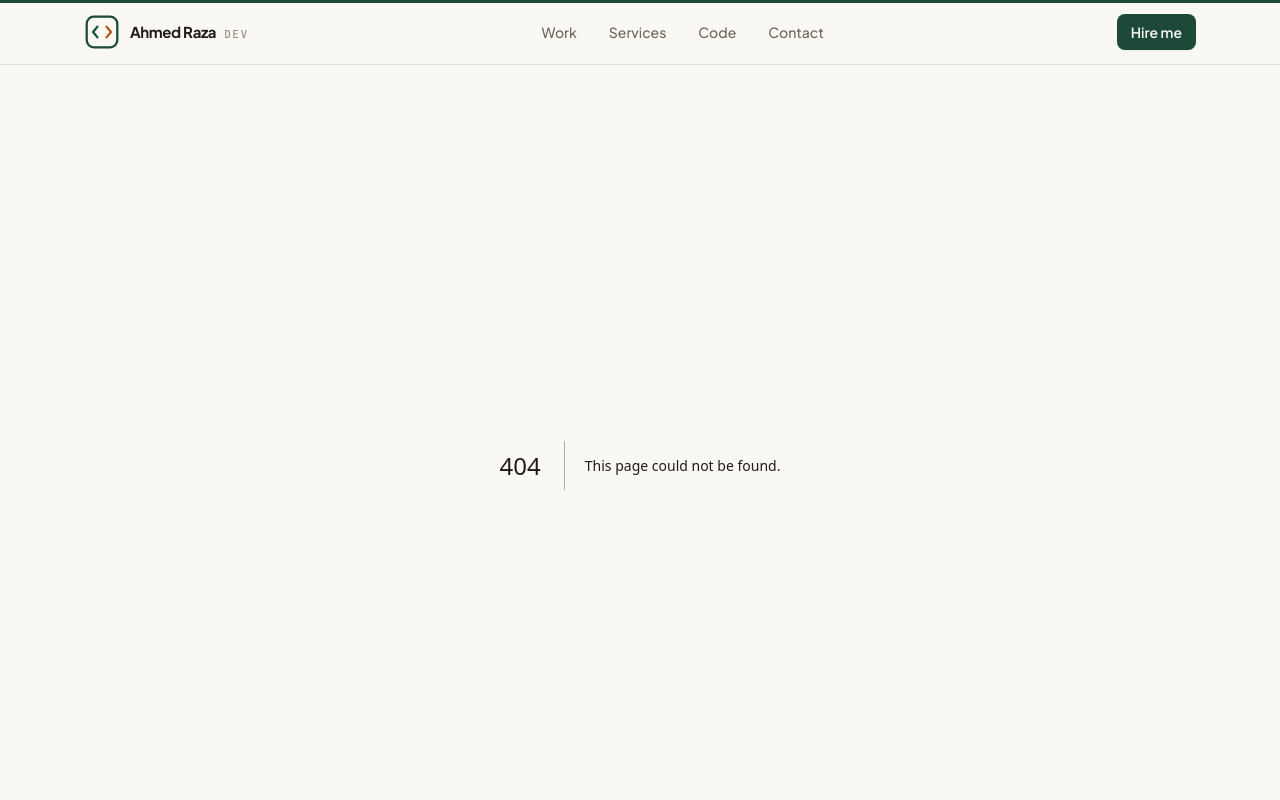
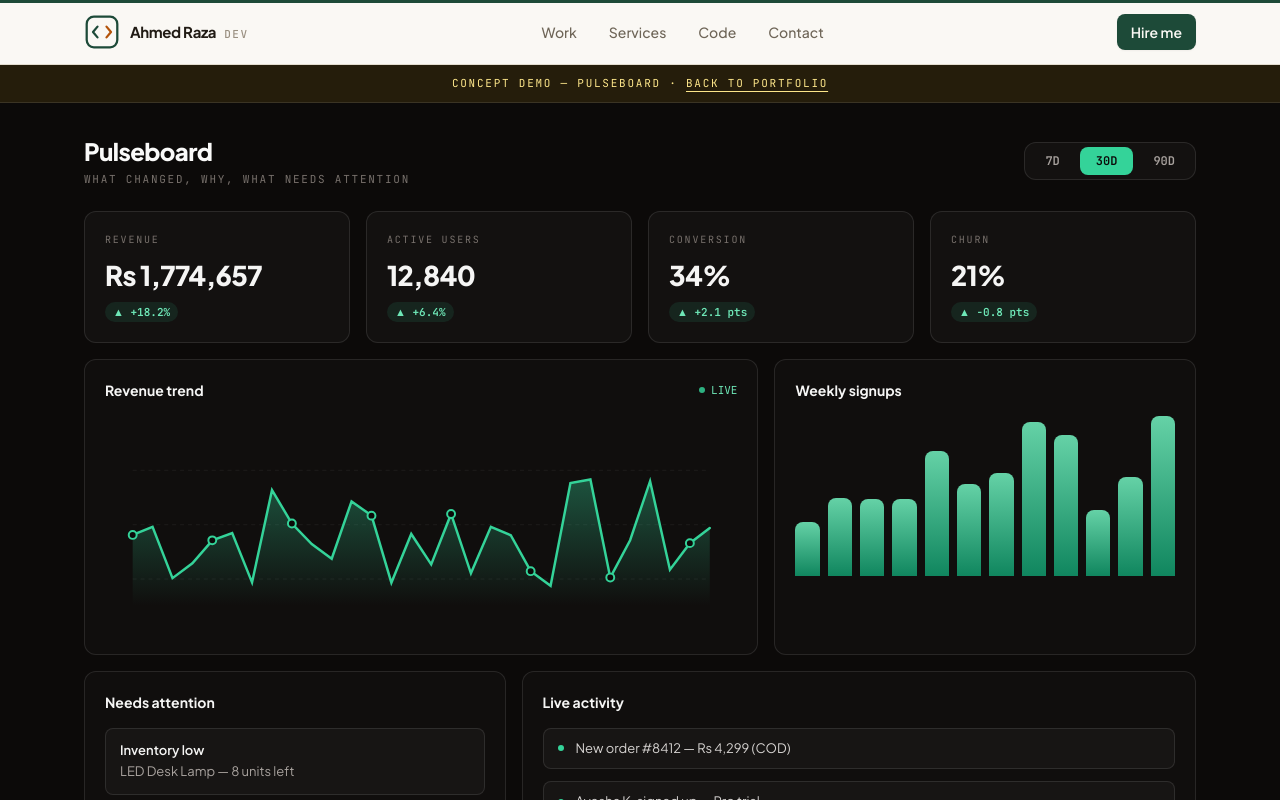
Before and after one commit to razakhan83/dev-portfolio, a Next.js app: page /demo/pulseboard-static in a window 1280 px wide. Before the commit this address had no page. Shown: the top 800 px of the page. Built offline with nearby package versions, Linux system fonts and the light colour scheme.

Commit message:
v2.4: dedicated /demo/pulseboard-static route for preview captures

```diff
--- /dev/null
+++ b/app/demo/pulseboard-static/page.tsx
@@ -0,0 +1,10 @@
+import { Dashboard } from "../pulseboard/page";
+
+/**
+ * Pixel-complete static variant of the Pulseboard demo.
+ * Used only for generating the portfolio preview capture:
+ * no entrance animations, all data rendered immediately.
+ */
+export default function PulseboardStaticPage() {
+  return <Dashboard instant={true} />;
+}
--- a/app/demo/pulseboard/page.tsx
+++ b/app/demo/pulseboard/page.tsx
@@ -148,16 +148,7 @@ function Bars({ data, instant }: { data: number[]; instant: boolean }) {
   );
 }
 
-function Dashboard() {
-  const [instant, setInstant] = useState(false);
-  useEffect(() => {
-    if (
-      window.location.hash === "#static" ||
-      new URLSearchParams(window.location.search).get("static") === "1"
-    ) {
-      setInstant(true);
-    }
-  }, []);
+export function Dashboard({ instant }: { instant: boolean }) {
   const [range, setRange] = useState<Range>("30D");
   const n = range === "7D" ? 7 : range === "30D" ? 30 : 45;
   const revenue = useMemo(() => series(7, n, 42000, 38000), [n]);
@@ -248,6 +239,19 @@ function Dashboard() {
   );
 }
 
+function AnimatedDashboard() {
+  const [instant, setInstant] = useState(false);
+  useEffect(() => {
+    if (
+      window.location.hash === "#static" ||
+      new URLSearchParams(window.location.search).get("static") === "1"
+    ) {
+      setInstant(true);
+    }
+  }, []);
+  return <Dashboard instant={instant} />;
+}
+
 export default function PulseboardDemoPage() {
-  return <Dashboard />;
+  return <AnimatedDashboard />;
 }
--- a/data/projects.ts
+++ b/data/projects.ts
@@ -107,6 +107,6 @@ export const projects: Project[] = [
     ],
     motif: "pulse",
     image:
-      "https://image.thum.io/get/width/1280/crop/800/noanimate/https://dev-portfolio-lime-gamma.vercel.app/demo/pulseboard#static",
+      "https://image.thum.io/get/width/1280/crop/800/noanimate/https://dev-portfolio-lime-gamma.vercel.app/demo/pulseboard-static",
   },
 ];
```
